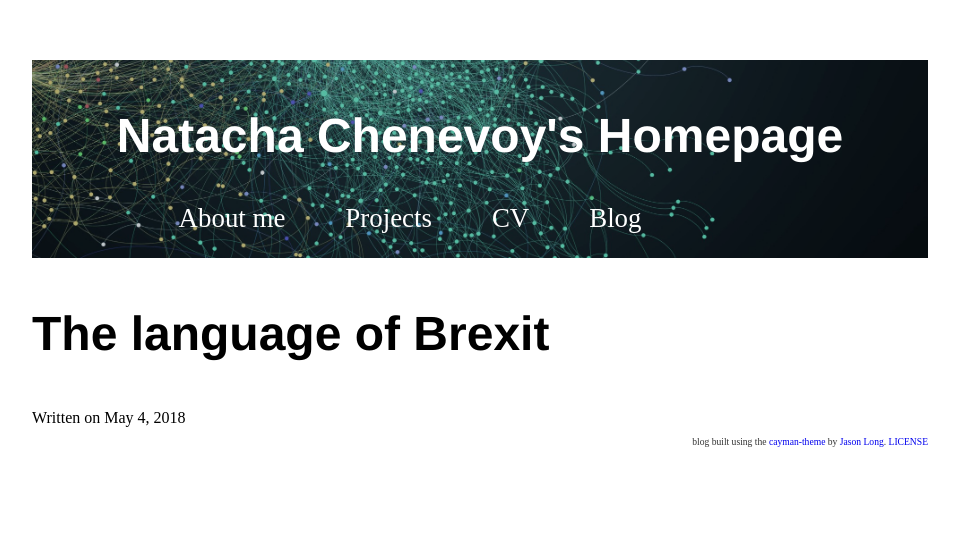
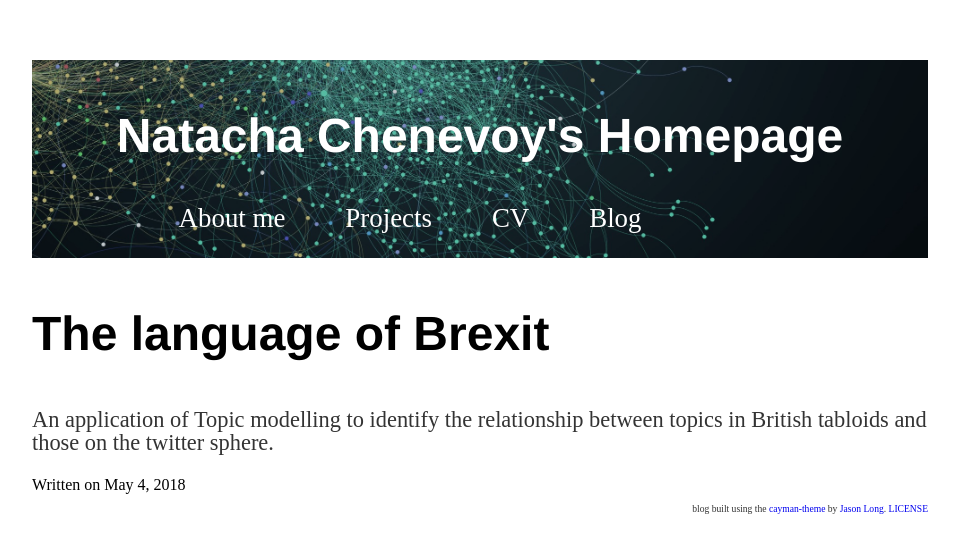
Before and after one commit to mednche/mednche.github.io, a Jekyll site: the page built from _posts/2018-05-04-language-of-brexit.md, in a window 1280 px wide. Shown: the top 553 px of the page, without its empty margins (160-1119 px from the left). Built offline with Jekyll 4.4.1, drawn with Linux system fonts in a browser that asks for light colours.

Commit message:
Update 2018-05-04-language-of-brexit.md

```diff
--- a/_posts/2018-05-04-language-of-brexit.md
+++ b/_posts/2018-05-04-language-of-brexit.md
@@ -4,4 +4,8 @@ title: The language of Brexit
 feature-img: "images/brexit.png"
 thumbnail: "images/brexit.png"
 tags: [Topic modelling, Brexit, tabloids]
+excerpt_separator: <!--more-->
 ---
+
+An application of Topic modelling to identify the relationship between topics in British tabloids and those on the twitter sphere.
+<!--more-->
```
